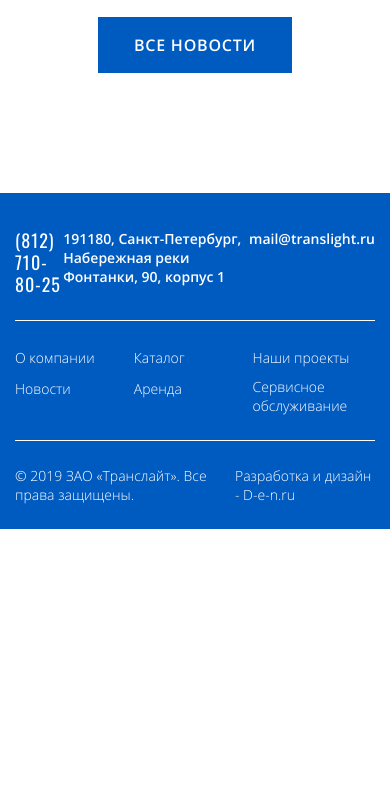
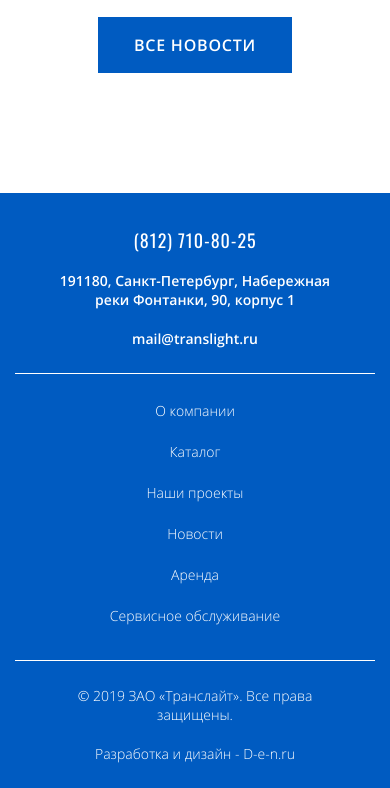
Before and after one commit to shock-dev/Trans-light, a website: page app/index.html in a window 390 px wide. Shown: the part 4581-5369 px from the top of the page. Before the commit the page ends 5110 px from the top, so only its background shows below. Drawn offline with nearby package versions, Linux system fonts and the light colour scheme.

Commit message:
#A: footer

```diff
--- a/app/scss/_media.scss
+++ b/app/scss/_media.scss
@@ -90,6 +90,15 @@
     padding-left: 50px;
   }
 
+  .footer__head {
+    flex-direction: column;
+    align-items: center;
+  }
+
+  .footer__head-address {
+    margin: 20px 0;
+  }
+
 }
 
 @media (max-width: 720px) {
@@ -128,6 +137,24 @@
 
   .news__link {
     display: block;
+  }
+
+  .footer__body-list {
+    max-width: 100%;
+  }
+
+  .footer__body-item {
+    flex-basis: 50%;
+  }
+
+  .footer__bottom {
+    flex-direction: column;
+  }
+
+  .footer__bottom-copy {
+    margin-bottom: 20px;
+    text-align: center;
+    max-width: 280px;
   }
 }
 
@@ -169,6 +196,13 @@
 
   .news__item-desc {
     margin-bottom: 10px;
+  }
+}
+
+@media (max-width: 550px) {
+  .footer__head-address {
+    max-width: 300px;
+    text-align: center;
   }
 }
 
@@ -217,6 +251,19 @@
   }
 }
 
+@media (max-width: 450px) {
+  .footer__body-item {
+    flex-basis: 100%;
+    text-align: center;
+  }
+
+  .footer__body-link {
+    margin-bottom: 20px;
+  }
+}
+
+
+
 @media (max-width: 404px) {
   .rent__box {
     padding: 15px 15px 60px;
```
Also changed, not shown: app/css/style.min.css.
